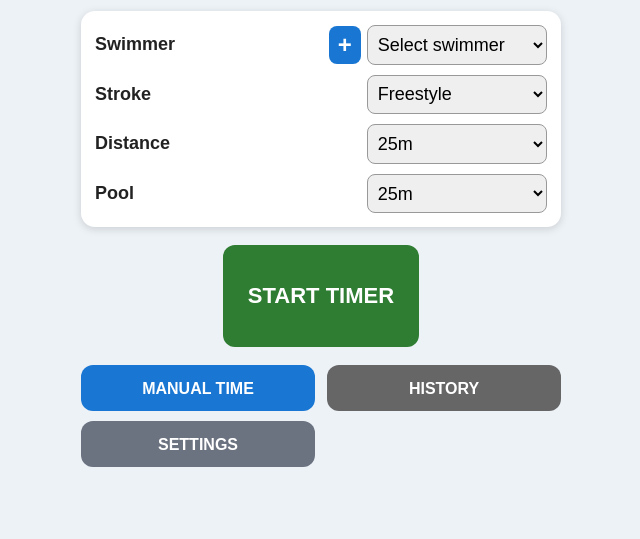
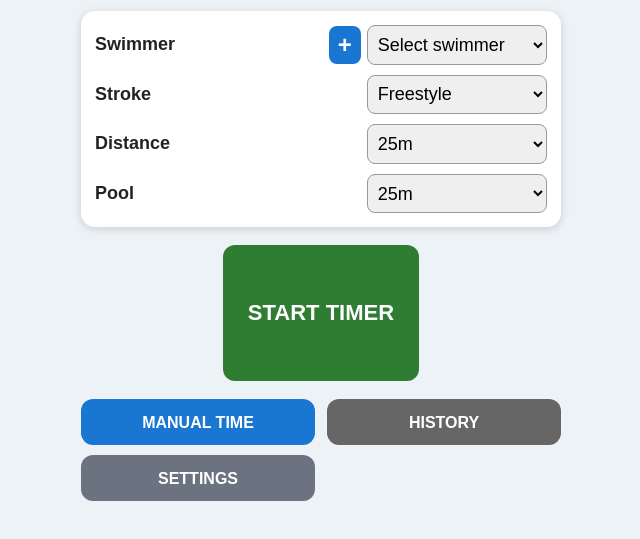
Before and after one commit to VirgEver/PoolsideParent, a website: page index.html in a window 1280 px wide. Shown: the part 73-612 px from the top of the page, without its empty margins (319-959 px from the left). Drawn offline with Linux system fonts and the light colour scheme.

Commit message:
Increase Start Timer touch target height by one third

```diff
--- a/css/alpha-2.2.css
+++ b/css/alpha-2.2.css
@@ -556,7 +556,7 @@
 }
 
 /* Larger main-screen target for starting a race. */
-#setupScreen #startButton{height:102px}
+#setupScreen #startButton{height:136px}
 
 /* Compact result PB control and personal-best celebration. */
 #resultScreen .pbBox .pbTitle{
```
